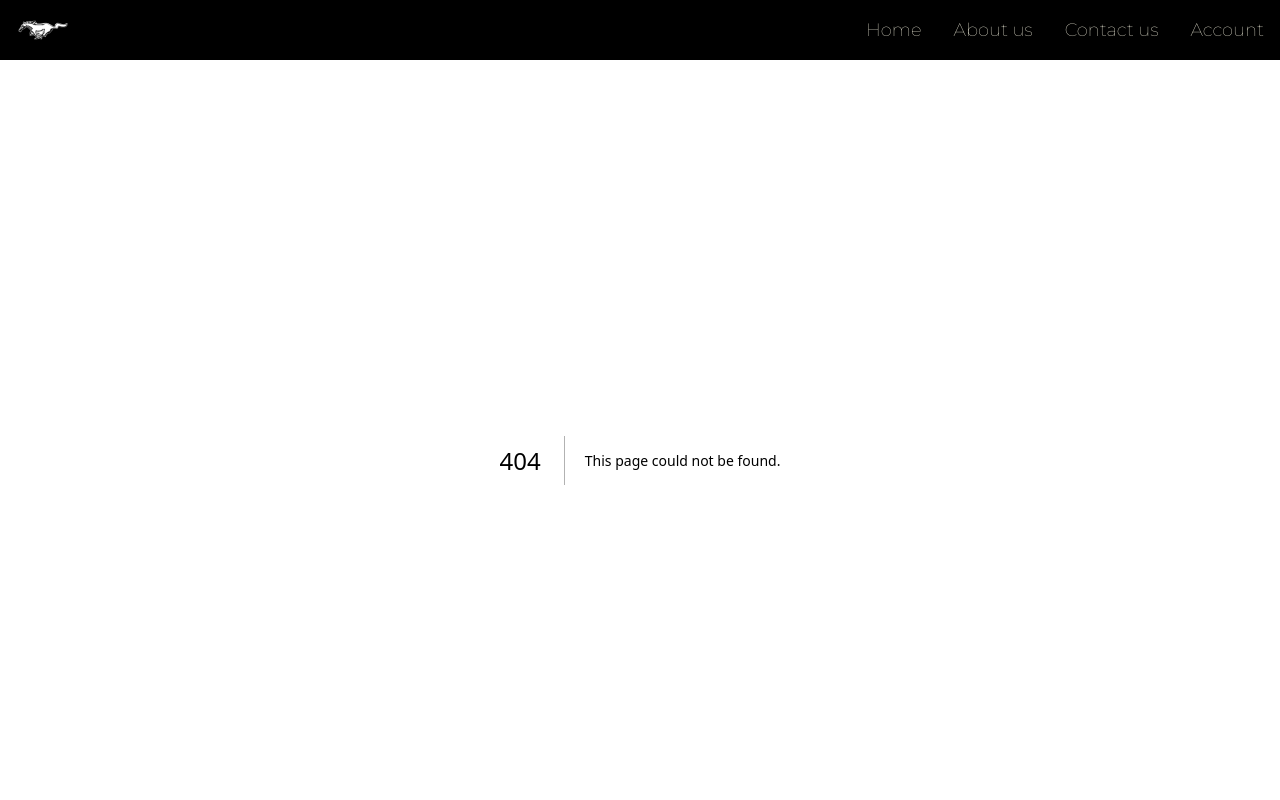
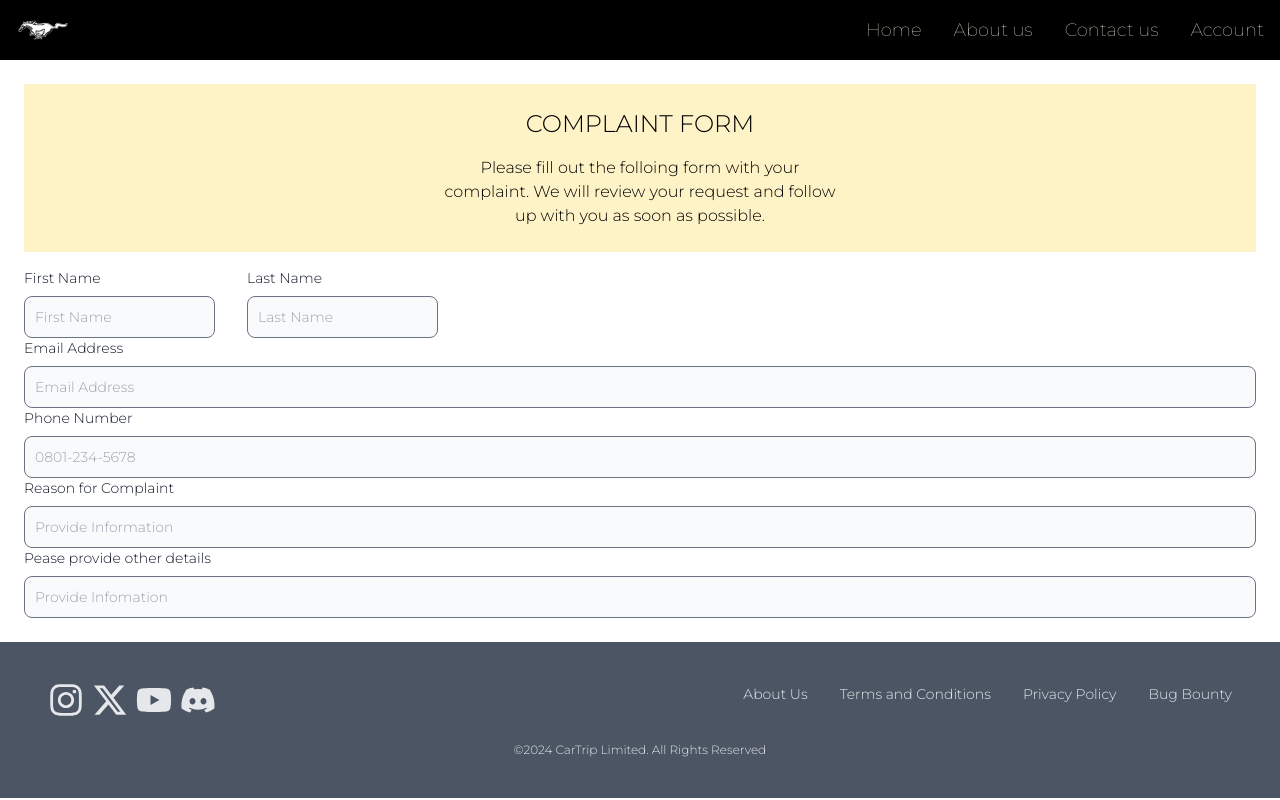
Before and after one commit to Dideoluwa31/car-trip, a Next.js app: page /complaint-form in a window 1280 px wide. Before the commit this address had no page. Shown: the top 800 px of the page. Built offline with nearby package versions, Linux system fonts and the light colour scheme.

Commit message:
booking card component

```diff
--- /dev/null
+++ b/app/complaint-form/page.jsx
@@ -0,0 +1,33 @@
+import React from "react";
+
+
+export default function complaintForm () {
+    return (
+        <section className="m-6">
+            <div className="bg-[#fef3c7] text-center p-6">
+                <h1 className="text-2xl mb-4">COMPLAINT FORM</h1>
+                <p>Please fill out the folloing form with your <br /> complaint. We will review your request and follow <br />up with you as soon as possible.</p>
+            </div>
+            <div className="my-4">
+                <div className="flex flex-cols gap-8">
+                    <div>
+                        <p className="mb-2 text-sm font-medium text-gray-900 ">First Name</p>
+                        <input type="text" className="bg-gray-50 border border-gray-500 text-gray-900 text-sm rounded-lg focus:ring-blue-500 focus:border-blue-500 inline-block p-2.5"  placeholder="First Name" required></input>
+                     </div>
+                    <div>
+                        <p className="mb-2 text-sm font-medium text-gray-900 ">Last  Name</p>
+                        <input type="text"className="bg-gray-50 border border-gray-500 text-gray-900 text-sm rounded-lg focus:ring-blue-500 focus:border-blue-500 inline-block p-2.5"  placeholder="Last Name" required></input>
+                    </div>
+                </div>
+                <p className="mb-2 text-sm font-medium text-gray-900 ">Email Address</p>
+                <input type="email"className="bg-gray-50 border border-gray-500 text-gray-900 text-sm rounded-lg focus:ring-blue-500 focus:border-blue-500 inline-block w-full p-2.5"  placeholder="Email Address" required></input>
+                <p className="mb-2 text-sm font-medium text-gray-900 ">Phone Number</p>
+                <input type="Number" className="bg-gray-50 border border-gray-500 text-gray-900 text-sm rounded-lg focus:ring-blue-500 focus:border-blue-500 inline-block w-full p-2.5"  placeholder="0801-234-5678" required></input>
+                <p className="mb-2 text-sm font-medium text-gray-900 ">Reason for Complaint</p>
+                <input type="text"className="bg-gray-50 border border-gray-500 text-gray-900 text-sm rounded-lg focus:ring-blue-500 focus:border-blue-500 inline-block w-full p-2.5"  placeholder="Provide Information" required></input>
+                <p className="mb-2 text-sm font-medium text-gray-900 ">Pease provide other details</p>
+                <input type="text"className="bg-gray-50 border border-gray-500 text-gray-900 text-sm rounded-lg focus:ring-blue-500 focus:border-blue-500 inline-block w-full p-2.5"  placeholder="Provide Infomation" required></input>
+            </div>
+        </section>
+    );
+}
--- a/app/dashboard/page.jsx
+++ b/app/dashboard/page.jsx
@@ -1,10 +1,11 @@
 import Link from "next/link"
 import {VscActivateBreakpoints}from "react-icons/vsc";
 import {FaHistory,FaUserCircle,FaCreditCard} from "react-icons/fa";
+import { BookingCard } from "@/components/BookingCard";
 
 export default function Dashboard () {
     return (
-        <section className="lg:grid lg:grid-cols-2 gap-8 py-12 px-2 md:px-6 lg:px-12">
+        <section className="grid lg:grid-cols-2 gap-8 py-12 px-2 md:px-6 lg:px-12">
             <article className="grid grid-cols-2 gap-4">
                 <Link
                 href="/dashboard/book"
@@ -31,8 +32,14 @@ export default function Dashboard () {
                     <span className="text-xl text-white">Book</span>
                 </Link>
             </article>
-            <aside className="bg-red-500">
+            <aside className="border border-gray-200 rounded-md p-4 md:p-6">
+                <blockquote className="border-b border-gray-200 pb-4">
+                    <p className="text-4xl">My Bookings</p>
+                </blockquote>
 
+                <div className="flex flex-col gap-4 md:gap-6">
+                    <BookingCard/>
+                </div>
             </aside>
         </section>
     )
--- /dev/null
+++ b/components/BookingCard.jsx
@@ -0,0 +1,27 @@
+import Image from "next/image"
+
+export function BookingCard () {
+    return (
+        <div className="border border-gray-200 rounded-md p-1">
+            <div className="grid grid-cols-2 md:flex md:flex-row md:justify-between gap-4 md:gap-6 bg-gray-200 rounded-md p-2 md:p-4">
+                <div>
+                    <Image width={120} height={180} src="/deals/02_economy_white.png" alt="car"/>
+                </div>
+
+                <div className="flex flex-col md:flex-row gap-6 md:gap-16">
+                    <ul className="flex flex-col gap-2 md:gap-0 md:justify-between">
+                        <li className="font-bold">Honda, Sedan</li>
+                        <li>Prenium</li>
+                        <li>05-08-2025</li>
+                    </ul>
+                    <div className="flex flex-col gap-1 md:justify-between">
+                        {/* indicator */}
+                        <p className="text-2xl"><span>2Hrs</span>,<span>5Mins</span></p>
+
+                        <p className="text-3xl text-green-500 font-bold">N120,801</p>
+                    </div>
+                </div>
+            </div>
+        </div>
+    )
+}
--- a/components/Nav.jsx
+++ b/components/Nav.jsx
@@ -34,7 +34,7 @@ export default function Nav () {
 
             {
                 path.split("/").includes("dashboard")
-                ? <DashboardNavBar cssClass="flex-col lg:flex gap-6 p-4"/>
+                ? <DashboardNavBar cssClass="hidden lg:flex flex-col lg:flex-row gap-6 p-4"/>
                 : <GeneralNavBar cssClass=" hidden lg:flex gap-8"/>
             }
 
@@ -59,8 +59,8 @@ export default function Nav () {
 
             {
                 path.split("/").includes("dashboard")
-                ? <DashboardNavBar cssClass="flex-col lg:flex gap-6 p-4"/>
-                : <GeneralNavBar cssClass=" hidden lg:flex gap-8"/>
+                ? <DashboardNavBar cssClass="flex flex-col lg:flex-row gap-6 p-4"/>
+                : <GeneralNavBar cssClass="flex flex-col lg:flex-row gap-8 p-4"/>
             }
 
         </div>
```
